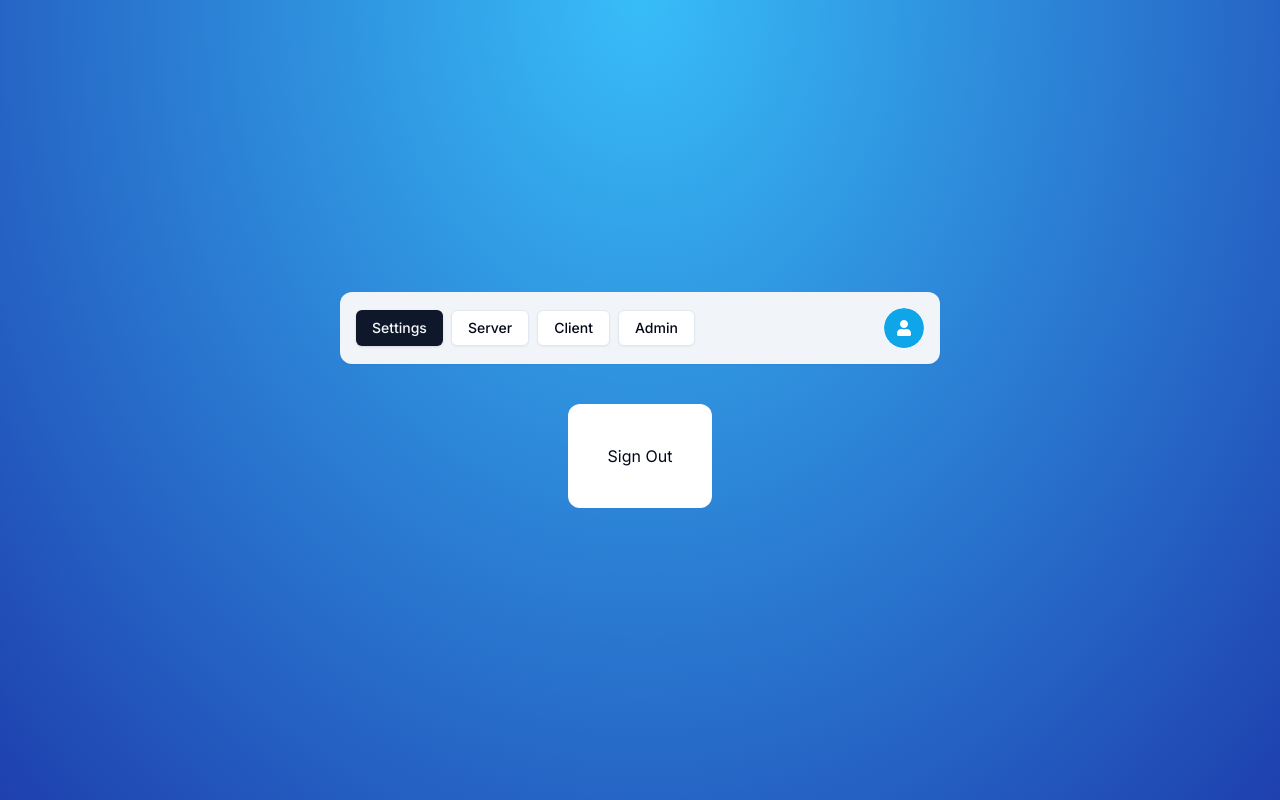
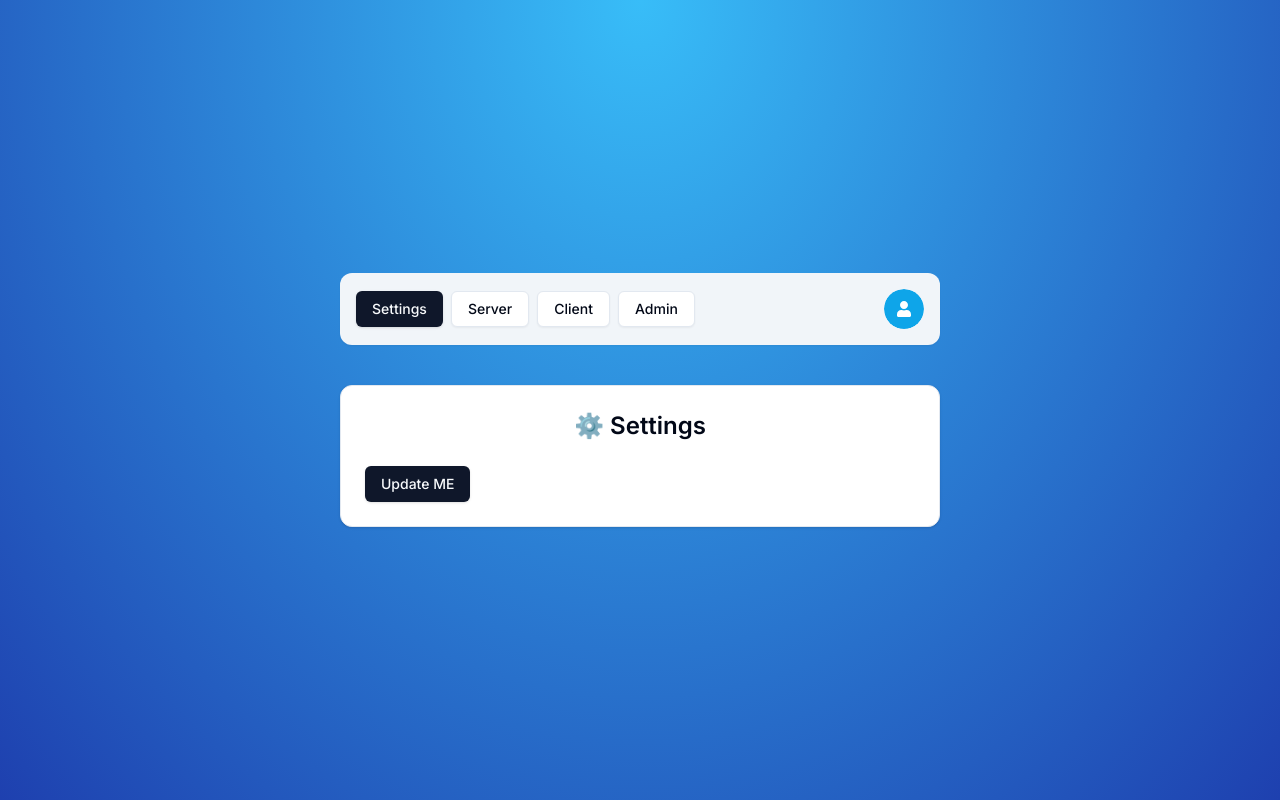
Before and after one commit to omerfaruksaribal/NextJS_Next-Auth, a Next.js app: page /settings in a window 1280 px wide. Built offline with nearby package versions, Linux system fonts and the light colour scheme; no server answers.

Commit message:
settings page will be useful later on

```diff
--- /dev/null
+++ b/actions/settings.ts
@@ -0,0 +1,28 @@
+'use server';
+
+import * as z from 'zod';
+
+import { SettingsSchema } from '@/schemas';
+import { db } from '@/lib/db';
+import { currentUser } from '@/lib/auth';
+import { getUserById } from '@/data/user';
+
+export const settings = async (values: z.infer<typeof SettingsSchema>) => {
+  const user = await currentUser();
+  if (!user || !user.id) {
+    return { error: 'Unauthorized' };
+  }
+  const dbUser = await getUserById(user.id);
+
+  if (!dbUser) {
+    return { error: 'Unauthorized' };
+  }
+
+  await db.user.update({
+    where: { id: dbUser.id },
+    data: {
+      ...values,
+    },
+  });
+  return { success: 'Settings Updated' };
+};
--- a/app/(protected)/settings/page.tsx
+++ b/app/(protected)/settings/page.tsx
@@ -1,20 +1,31 @@
 'use client';
 
-import { logOut } from '@/actions/logout';
-import { useCurrentUser } from '@/hooks/use-current-user';
+import { settings } from '@/actions/settings';
+import { Button } from '@/components/ui/button';
+import { Card, CardContent, CardHeader } from '@/components/ui/card';
+import { useTransition } from 'react';
 
 const SettingsPage = () => {
-  const user = useCurrentUser();
+  const [usePending, startTransition] = useTransition();
 
   const onClick = () => {
-    logOut();
+    startTransition(() => {
+      settings({
+        name: 'Ömerfaruk Sarıbal',
+      });
+    });
   };
   return (
-    <div className="bg-white p-10 rounded-xl">
-      <button type="submit" onClick={onClick}>
-        Sign Out
-      </button>
-    </div>
+    <Card className="w-[600px]">
+      <CardHeader>
+        <p className="text-2xl font-semibold text-center">⚙️ Settings</p>
+      </CardHeader>
+      <CardContent>
+        <Button disabled={usePending} onClick={onClick}>
+          Update ME
+        </Button>
+      </CardContent>
+    </Card>
   );
 };
 
--- a/auth.ts
+++ b/auth.ts
@@ -67,6 +67,11 @@
         session.user.isTwoFactorEnabled = token.isTwoFactorEnabled as boolean;
       }
 
+      if (session.user) {
+        session.user.name = token.name;
+        session.user.email = token.email || '';
+      }
+
       return session;
     },
     async jwt({ token }) {
@@ -76,6 +81,8 @@
 
       if (!existingUser) return token;
 
+      token.name = existingUser.name;
+      token.email = existingUser.email;
       token.role = existingUser.role;
       token.isTwoFactorEnabled = existingUser.isTwoFactorEnabled;
 
```
